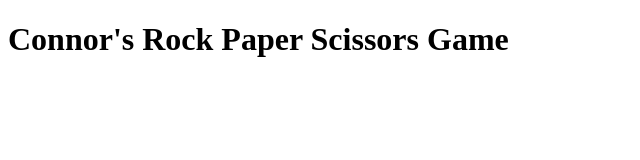
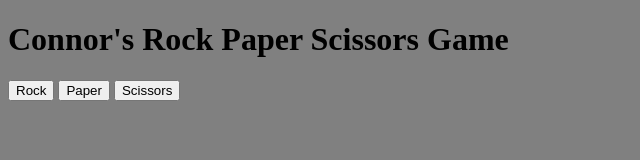
Before and after one commit to grconnor/rock_paper_scissors, a website: page src/index.html in a window 1280 px wide. Shown: the whole page, without its empty margins (0-640 px from the left). Drawn offline with Linux system fonts and the light colour scheme.

Commit message:
Adds background color, adds RPS buttons in index.html.

```diff
--- a/src/index.html
+++ b/src/index.html
@@ -4,13 +4,18 @@
   <meta charset="UTF-8">
   <meta name="viewport" content="width=device-width, initial-scale=1.0">
   <title>Document</title>
-  <link rel="stylesheet" href="src/"
+  <link rel="stylesheet" href="styles.css">
+  <script src="RPS.js" defer></script>
 </head>
 <body>
   <header>
     <h1>Connor's Rock Paper Scissors Game</h1>
   </header>
 
+  <button class="choices" id="rock">Rock</button>
+  <button class="choices" id="paper">Paper</button>
+  <button class="choices" id="scissors">Scissors</button>
+
 
 
 </body>
--- a/src/styles.css
+++ b/src/styles.css
@@ -0,0 +1,3 @@
+body {
+  background-color: grey;
+}
```
